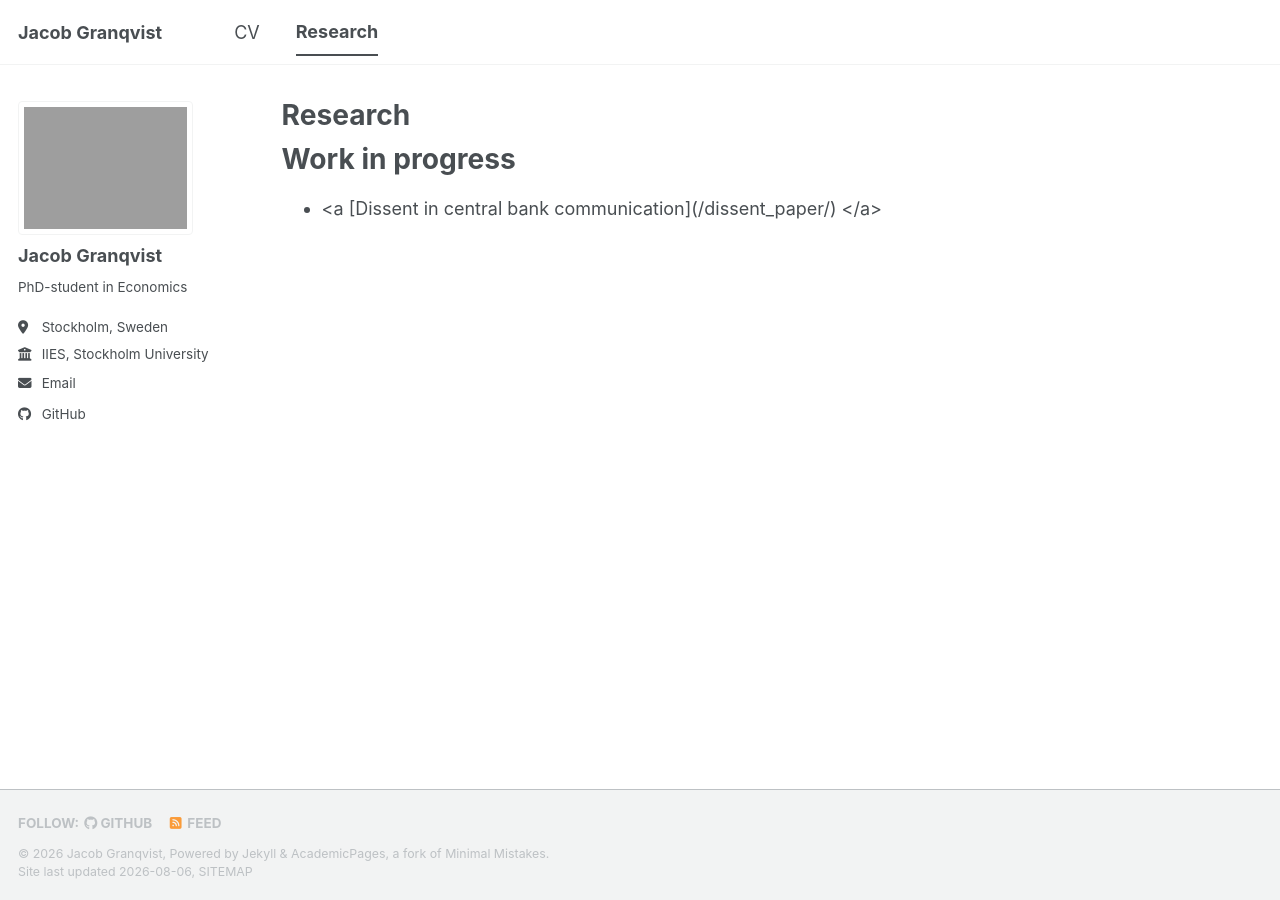
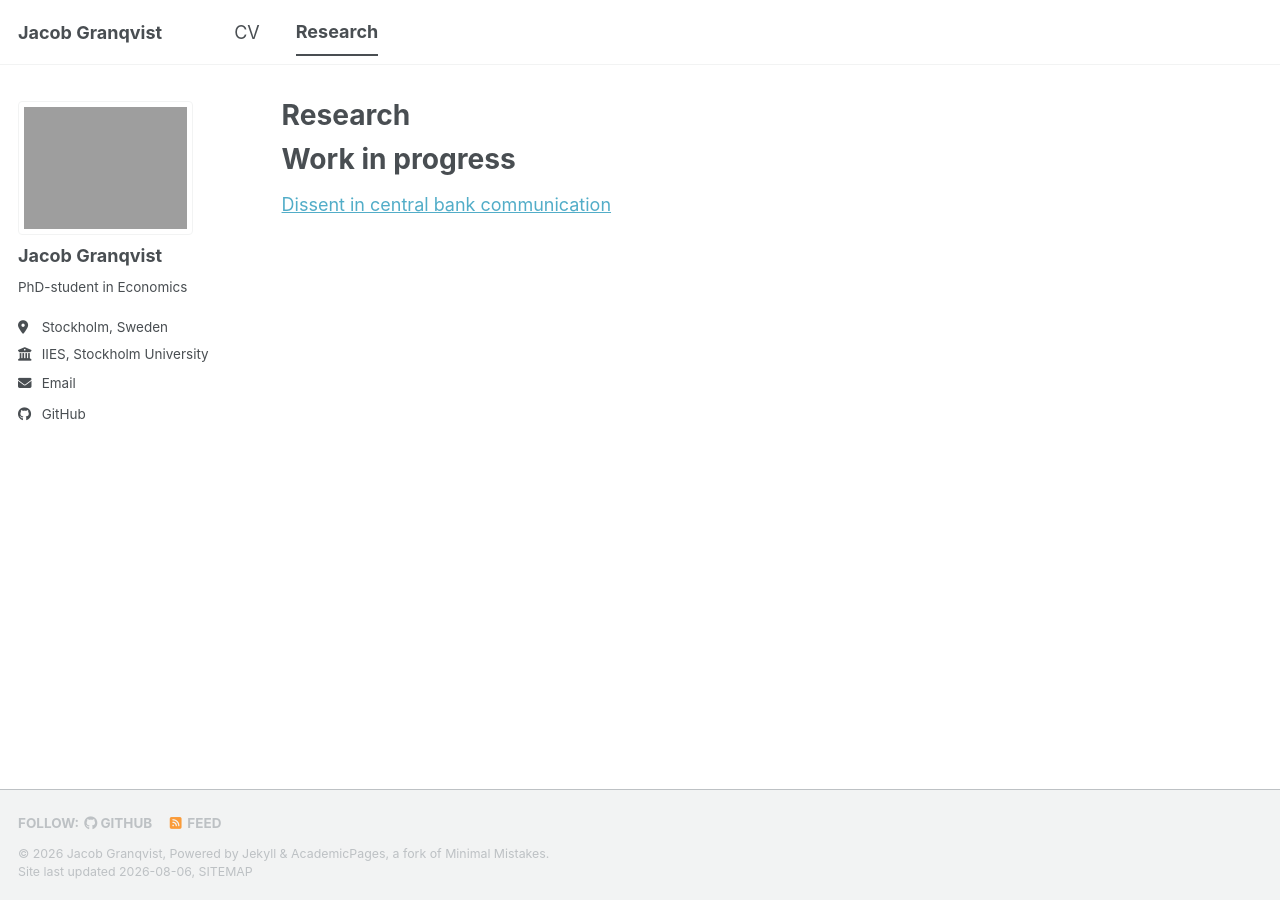
Before and after one commit to jacobgra/jacobgra.github.io, a Jekyll site: the page built from _pages/research.md, in a window 1280 px wide. Built offline with Jekyll 4.4.1, drawn with Linux system fonts in a browser that asks for light colours; a script bundle is joined from its source files by our own code; library files that are not in the unit come from our copies.

Commit message:
Refactor dissent paper link in research page
Removed the list item for the dissent paper and updated the link format.

```diff
--- a/_pages/research.md
+++ b/_pages/research.md
@@ -8,6 +8,4 @@ author_profile: true
 <header>
   <h1>Work in progress</h1>
 </header>
-<ul>
-  <li><a [Dissent in central bank communication](/dissent_paper/) </a></li>
-</ul>
+[Dissent in central bank communication](/dissent-paper/)
```
